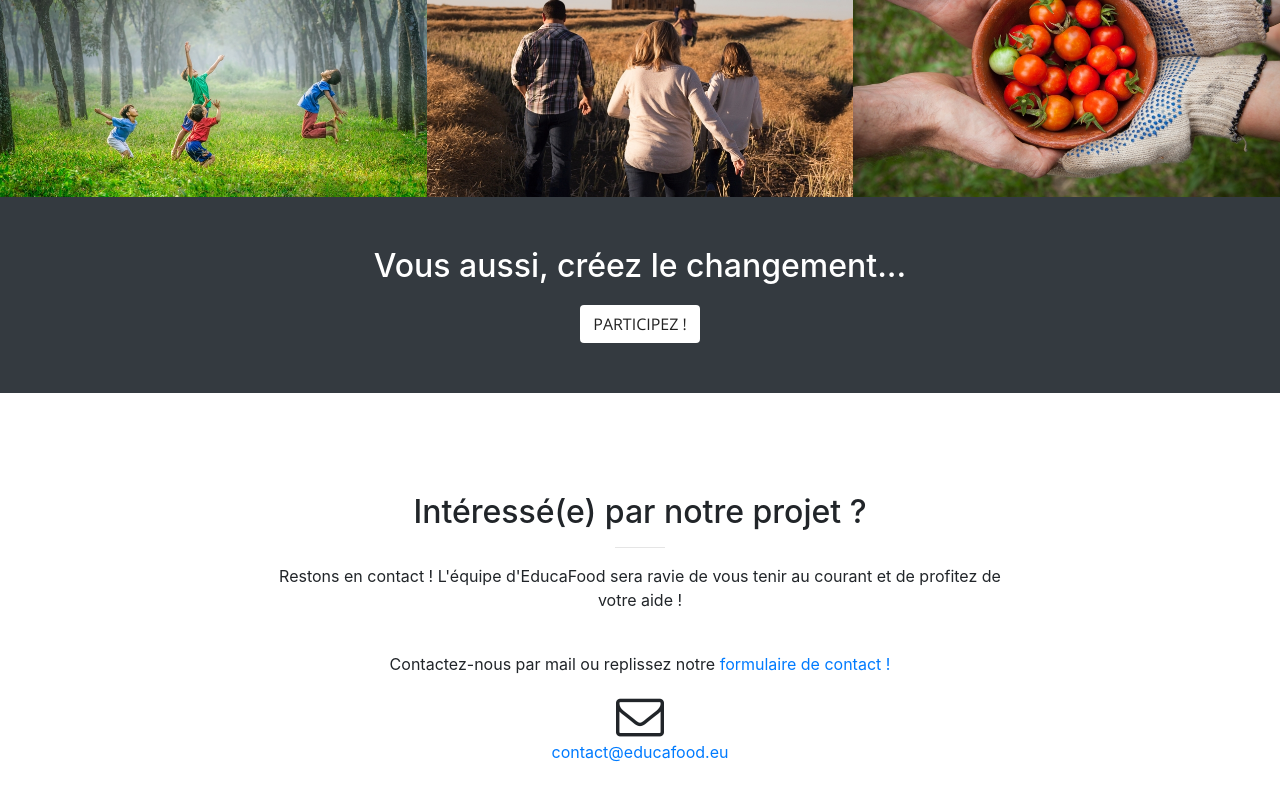
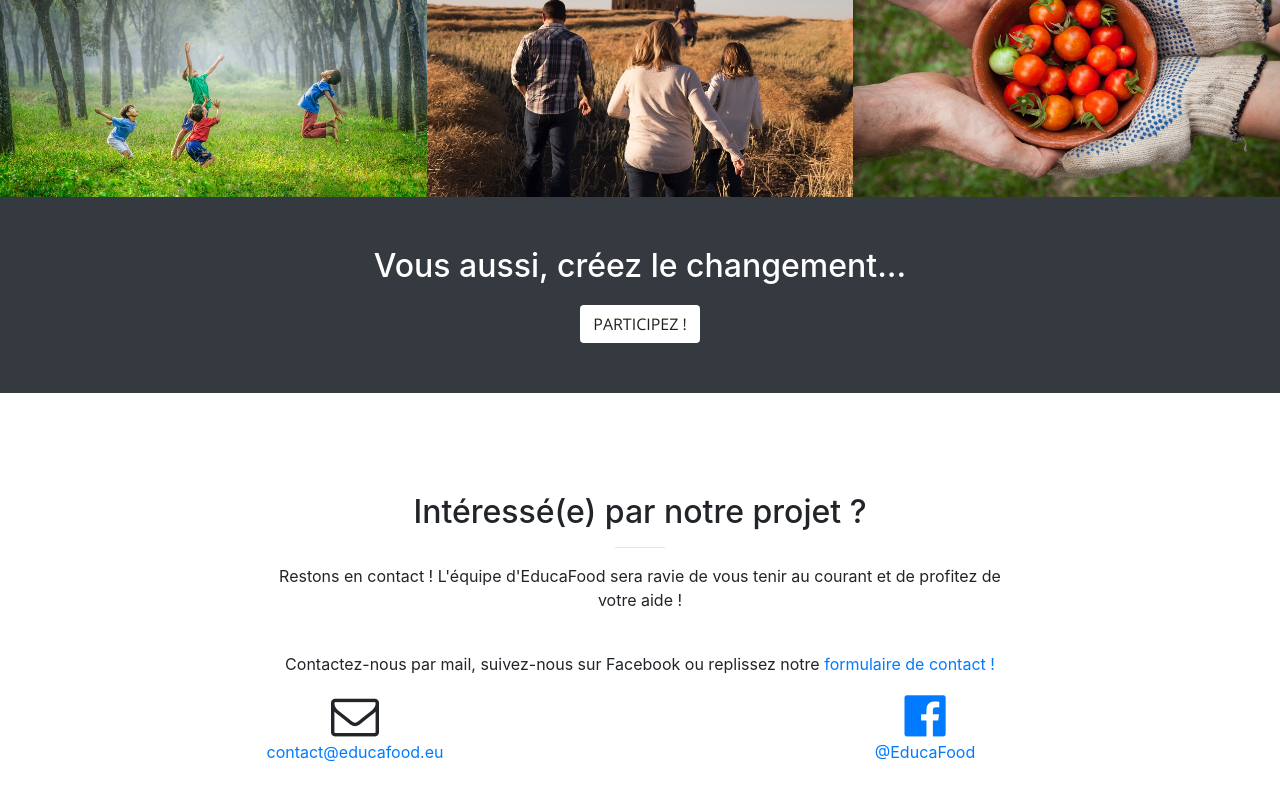
Before and after one commit to Papyarthurus/educafood-landing, a website with bundled scripts: page index.html in a window 1280 px wide. Shown: the part 2086-2886 px from the top of the page. Built offline with nearby package versions, Linux system fonts and the light colour scheme; files whose address does not match are found by name.

Commit message:
add fb link

```diff
--- a/css/creative.css
+++ b/css/creative.css
@@ -26,6 +26,7 @@ a {
   -moz-transition: all 0.2s;
   transition: all 0.2s; }
   a:focus, a:hover {
+    text-decoration-line: none;
     color: #1ACC6D; }
 
 h1,
--- a/index.html
+++ b/index.html
@@ -9,6 +9,8 @@
     <meta name="author" content="">
 
     <title>EDUCAFOOD - Eduquer pour mieux manger !</title>
+    <link rel="shortcut icon" href="Logo-Convertimage.ico" type="image/x-icon">
+    <link rel="icon" type="image/png" href="Logo.png" />
 
     <!-- Bootstrap core CSS -->
     <link href="vendor/bootstrap/css/bootstrap.min.css" rel="stylesheet">
@@ -235,7 +237,7 @@
             <hr class="primary">
             <p>Restons en contact ! L'équipe d'EducaFood sera ravie de vous tenir au courant et de profitez de votre aide ! <!-- Remplissez le formulaire ci-dessous et nous reviendrons très rapidement vers vous... --></p>
             <br>
-            <p>Contactez-nous par mail ou replissez notre <a href="https://educafood.wufoo.com/forms/z1ssl88t1sobg90/" target="_blank">formulaire de contact !</a></p>
+            <p>Contactez-nous par mail, suivez-nous sur Facebook ou replissez notre <a href="https://educafood.wufoo.com/forms/z1ssl88t1sobg90/" target="_blank">formulaire de contact !</a></p>
           </div>
         </div>
         <div class="row">
@@ -243,10 +245,17 @@
             <i class="fa fa-phone fa-3x sr-contact"></i>
             <p>06.06.06.06.06</p>
           </div> -->
-          <div class="col-lg-12 mr-auto text-center">
+          <div class="col-lg-6 mr-auto text-center">
             <i class="fa fa-envelope-o fa-3x sr-contact"></i>
             <p>
               <a href="mailto:arthurrenaud.emlyon@gmail.com">contact@educafood.eu</a>
+            </p>
+          </div>
+          <div class="col-lg-6 mr-auto text-center">
+            <a href="https://www.facebook.com/educafood.eu/" target="_blank"><i class="fa fa-facebook-official fa-3x" aria-hidden="true"></i>
+            </a>
+            <p>
+              <a href="https://www.facebook.com/educafood.eu/">@EducaFood</a>
             </p>
           </div>
         </div>
```
Also changed, not shown: img/Logo-ConvertImage.ico (added), img/Logo.png (added).
